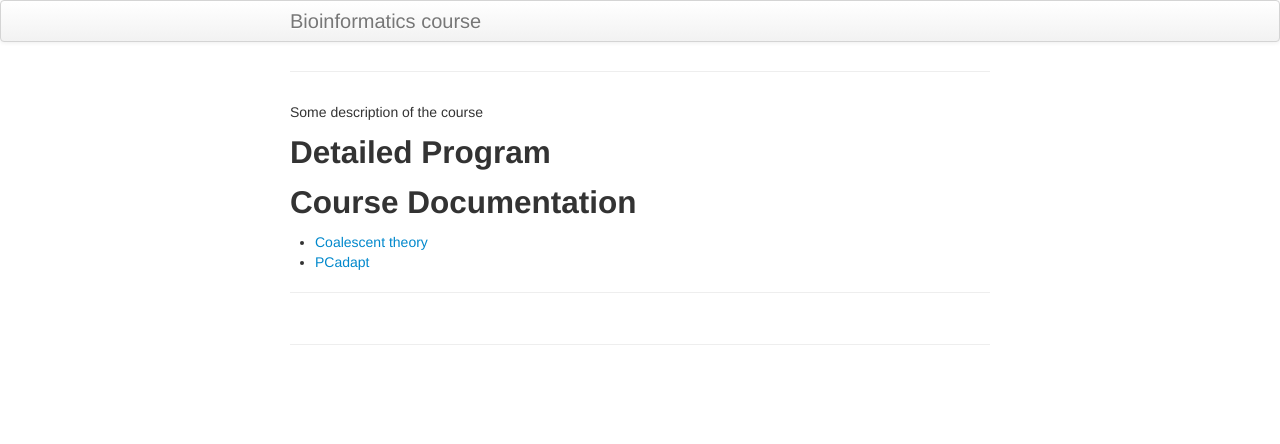
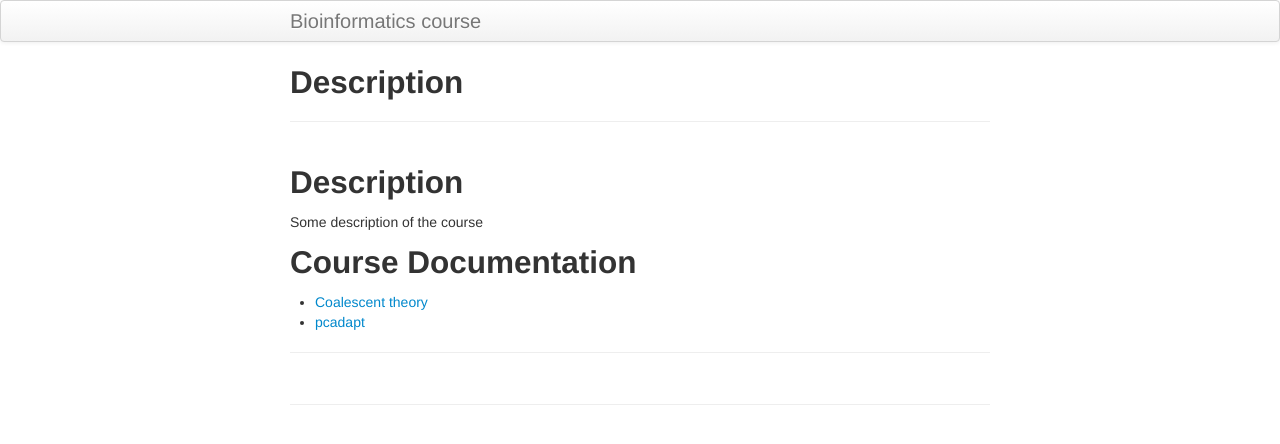
Before and after one commit to ritarasteiro/FieldCourse, a Jekyll site: the page built from index.md, in a window 1280 px wide. Shown: the top 444 px of the page. Built offline with Jekyll 4.4.1, drawn with Linux system fonts in a browser that asks for light colours; our own code applies the rules of GitHub Pages for plain Markdown files.

Commit message:
Update index.md

```diff
--- a/index.md
+++ b/index.md
@@ -1,14 +1,13 @@
 
+## Description
 Some description of the course
 
-
-## Detailed Program
 
 
 ## Course Documentation
 
 * [Coalescent theory](./pages/coalescent.md)
-* [PCadapt](./pages/PCadapt.md)
+* [pcadapt](./pages/PCadapt.md)
 
 
 ---
```
